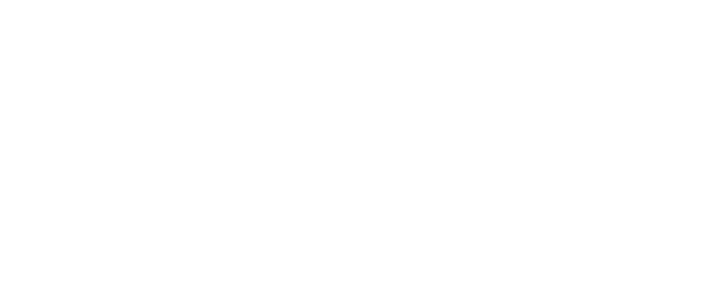
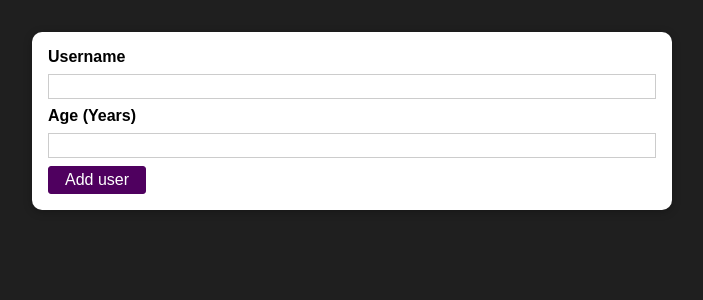
Before and after one commit to GlebaM/03-react-usname-age-form-fromCourse, a React (Create React App) app: page / in a window 1280 px wide. Shown: the top 300 px of the page, without its empty margins (288-991 px from the left). Built offline with nearby package versions, Linux system fonts and the light colour scheme.

Commit message:
Modal created, input errors handled

```diff
--- a/src/App.js
+++ b/src/App.js
@@ -1,10 +1,23 @@
-import React from 'react';
-
+import React, { useState } from "react";
+import AddUser from "./components/Users/AddUser";
+import UsersList from "./components/Users/UsersList";
 
 function App() {
+  const [usersList, setUsers] = useState([]);
+
+  const addUser = (uName, uAge) => {
+    setUsers((previousList) => {
+      return [
+        ...previousList,
+        { name: uName, age: uAge, id: Math.random() * 1000000000 },
+      ];
+    });
+  };
+
   return (
     <div>
-
+      <AddUser onAddUser={addUser} />
+      {usersList.length > 0 ? <UsersList users={usersList} /> : ""}
     </div>
   );
 }
--- /dev/null
+++ b/src/components/UI/Button.js
@@ -0,0 +1,16 @@
+import React from "react";
+import classes from "./Button.module.css";
+
+const Button = (props) => {
+  return (
+    <button
+      className={classes.button}
+      type={props.type || "submit"}
+      onClick={props.onClick}
+    >
+      {props.children}
+    </button>
+  );
+};
+
+export default Button;
--- /dev/null
+++ b/src/components/UI/Button.module.css
@@ -0,0 +1,19 @@
+.button {
+  font: inherit;
+  border: 1px solid #4f005f;
+  background: #4f005f;
+  color: white;
+  padding: 0.25rem 1rem;
+  cursor: pointer;
+  border-radius: 3px;
+}
+
+.button:hover,
+.button:active {
+  background: #741188;
+  border-color: #741188;
+}
+
+.button:focus {
+  outline: none;
+}
--- /dev/null
+++ b/src/components/UI/Card.js
@@ -0,0 +1,10 @@
+import React from "react";
+import classes from "./Card.module.css";
+
+const Card = (props) => {
+  return (
+    <div className={`${classes.card} ${props.className}`}>{props.children}</div>
+  );
+};
+
+export default Card;
--- /dev/null
+++ b/src/components/UI/Card.module.css
@@ -0,0 +1,6 @@
+.card {
+  background: white;
+  box-shadow: 0 2px 8px rgba(0, 0, 0, 0.26);
+  border-radius: 10px;
+  width: 40rem;
+}
--- /dev/null
+++ b/src/components/Users/AddUser.js
@@ -0,0 +1,76 @@
+import React, { useState } from "react";
+import Card from "../UI/Card";
+import classes from "./AddUser.module.css";
+import Button from "../UI/Button";
+import ErrorModal from "./ErrorModal";
+
+const AddUser = (props) => {
+  const [enteredUsername, setEnteredUsername] = useState("");
+  const [enteredAge, setEnteredAge] = useState("");
+  const [error, setError] = useState("");
+
+  const addUserHandler = (e) => {
+    e.preventDefault();
+    if (enteredUsername.trim().length === 0 || enteredAge.trim().length === 0) {
+      setError({
+        title: "Invalid input",
+        message: "Please set a valid name and age (non-empty values)",
+      });
+      return;
+    }
+    if (+enteredAge <= 0 || !isNaN(+enteredAge)) {
+      setError({
+        title: "Invalid age",
+        message: "Please enter a valid age (age > 0)",
+      });
+      return;
+    }
+    props.onAddUser(enteredUsername, enteredAge);
+    setEnteredUsername("");
+    setEnteredAge("");
+  };
+
+  const usernameChangeHandler = (e) => {
+    setEnteredUsername(e.target.value);
+  };
+  const ageChangeHandler = (e) => {
+    setEnteredAge(e.target.value);
+  };
+
+  const errorHandler = () => {
+    setError(null);
+  };
+
+  return (
+    <div>
+      {error && (
+        <ErrorModal
+          title={error.title}
+          message={error.message}
+          onConfirm={errorHandler}
+        />
+      )}{" "}
+      <Card className={classes.input}>
+        <form onSubmit={addUserHandler}>
+          <label htmlFor="username">Username</label>
+          <input
+            id="username"
+            type="text"
+            value={enteredUsername}
+            onChange={usernameChangeHandler}
+          />
+          <label htmlFor="age">Age (Years)</label>
+          <input
+            id="age"
+            type="number"
+            value={enteredAge}
+            onChange={ageChangeHandler}
+          />
+          <Button type="submit">Add user</Button>
+        </form>
+      </Card>
+    </div>
+  );
+};
+
+export default AddUser;
--- /dev/null
+++ b/src/components/Users/AddUser.module.css
@@ -0,0 +1,26 @@
+.input {
+  margin: 2rem auto;
+  padding: 1rem;
+  width: 90%;
+  max-width: 40rem;
+}
+
+.input label {
+  display: block;
+  font-weight: bold;
+  margin-bottom: 0.5rem;
+}
+
+.input input {
+  font: inherit;
+  display: block;
+  width: 100%;
+  border: 1px solid #ccc;
+  padding: 0.15rem;
+  margin-bottom: 0.5rem;
+}
+
+.input input:focus {
+  outline: none;
+  border-color: #4f005f;
+}
--- /dev/null
+++ b/src/components/Users/ErrorModal.js
@@ -0,0 +1,25 @@
+import React from "react";
+import Card from "../UI/Card";
+import classes from "./ErrorModal.module.css";
+import Button from "../UI/Button";
+
+const ErrorModal = (props) => {
+  return (
+    <div>
+      <div className={classes.backdrop} onClick={props.onConfirm} />
+      <Card className={classes.modal}>
+        <header className={classes.header}>
+          <h2>{props.title}</h2>
+        </header>
+        <div className={classes.content}>
+          <p>{props.message}</p>
+        </div>
+        <footer className={classes.actions}>
+          <Button onClick={props.onConfirm}>Close</Button>
+        </footer>
+      </Card>
+    </div>
+  );
+};
+
+export default ErrorModal;
--- /dev/null
+++ b/src/components/Users/ErrorModal.module.css
@@ -0,0 +1,45 @@
+.backdrop {
+  position: fixed;
+  top: 0;
+  left: 0;
+  width: 100%;
+  height: 100vh;
+  z-index: 10;
+  background: rgba(0, 0, 0, 0.75);
+}
+
+.modal {
+  position: fixed;
+  top: 30vh;
+  left: 10%;
+  width: 80%;
+  z-index: 100;
+  overflow: hidden;
+}
+
+.header {
+  background: #4f005f;
+  padding: 1rem;
+}
+
+.header h2 {
+  margin: 0;
+  color: white;
+}
+
+.content {
+  padding: 1rem;
+}
+
+.actions {
+  padding: 1rem;
+  display: flex;
+  justify-content: flex-end;
+}
+
+@media (min-width: 768px) {
+  .modal {
+    left: calc(50% - 20rem);
+    width: 40rem;
+  }
+}
--- /dev/null
+++ b/src/components/Users/UsersList.js
@@ -0,0 +1,19 @@
+import React from "react";
+import Card from "../UI/Card";
+import classes from "./UsersList.module.css";
+
+const UsersList = (props) => {
+  return (
+    <Card className={classes.users}>
+      <ul>
+        {props.users.map((user) => (
+          <li key={user.id}>
+            {user.name} ({user.age} years old)
+          </li>
+        ))}
+      </ul>
+    </Card>
+  );
+};
+
+export default UsersList;
--- /dev/null
+++ b/src/components/Users/UsersList.module.css
@@ -0,0 +1,16 @@
+.users {
+  margin: 2rem auto;
+  width: 90%;
+  max-width: 40rem;
+}
+
+.users ul {
+  list-style: none;
+  padding: 1rem;
+}
+
+.users li {
+  border: 1px solid #ccc;
+  margin: 0.5rem 0;
+  padding: 0.5rem;
+}
--- a/src/index.css
+++ b/src/index.css
@@ -8,4 +8,5 @@
 
 body {
   margin: 0;
+  background: #1f1f1f;
 }
```
